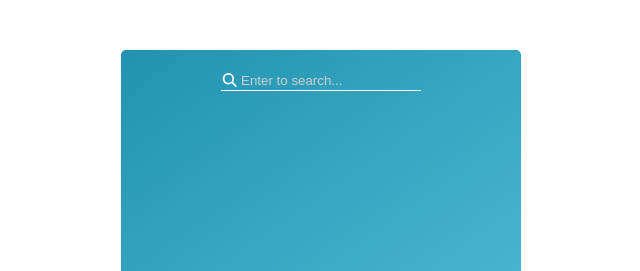
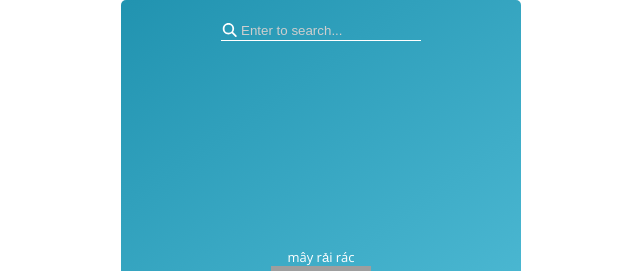
Before and after one commit to thongahuhu/weather, a plain HTML site: page index.html in a window 1280 px wide. Shown: the top 271 px of the page, without its empty margins (319-959 px from the left). Drawn offline with nearby package versions, Linux system fonts and the light colour scheme; grey boxes are pictures that could not be loaded.

Commit message:
fix scale

```diff
--- a/assets/css/style.css
+++ b/assets/css/style.css
@@ -11,7 +11,7 @@ html {
 .app {
     width: 400px;
     color: #fff;
-    margin: 50px auto;
+    margin: 0 auto;
     background: linear-gradient(145deg, #2193b0, #6dd5ed);
     border-radius: 5px;
     font-size: 14px;
@@ -56,8 +56,8 @@ html {
     flex-direction: column;
     justify-content: center;
     align-items: center;
-    height: 70vh;
-    padding: 80px 50px;
+    height: 76vh;
+    padding: 40px 50px;
 }
 
 .city-name {
--- a/index.html
+++ b/index.html
@@ -1,17 +1,20 @@
 <!DOCTYPE html>
 <html lang="en">
+
 <head>
     <meta charset="UTF-8">
     <meta http-equiv="X-UA-Compatible" content="IE=edge">
     <meta name="viewport" content="width=device-width, initial-scale=1.0">
     <title>Weather App</title>
     <script src="font/all.min.js"></script>
-    <link rel="icon" href="https://www.freeiconspng.com/thumbs/weather-icon-png/weather-icon-png-2.png" type="image/x-icon"/>
+    <link rel="icon" href="https://www.freeiconspng.com/thumbs/weather-icon-png/weather-icon-png-2.pngit"
+        type="image/x-icon" />
     <link rel="preconnect" href="https://fonts.googleapis.com">
     <link rel="preconnect" href="https://fonts.gstatic.com" crossorigin>
     <link href="https://fonts.googleapis.com/css2?family=Open+Sans:wght@300;400;700&display=swap" rel="stylesheet">
     <link rel="stylesheet" href="./assets/css/style.css">
 </head>
+
 <body>
     <div class="app">
         <div class="content-section">
@@ -52,4 +55,5 @@
     <script src="./main.js"></script>
     <script src="./moment.js"></script>
 </body>
+
 </html>
```
